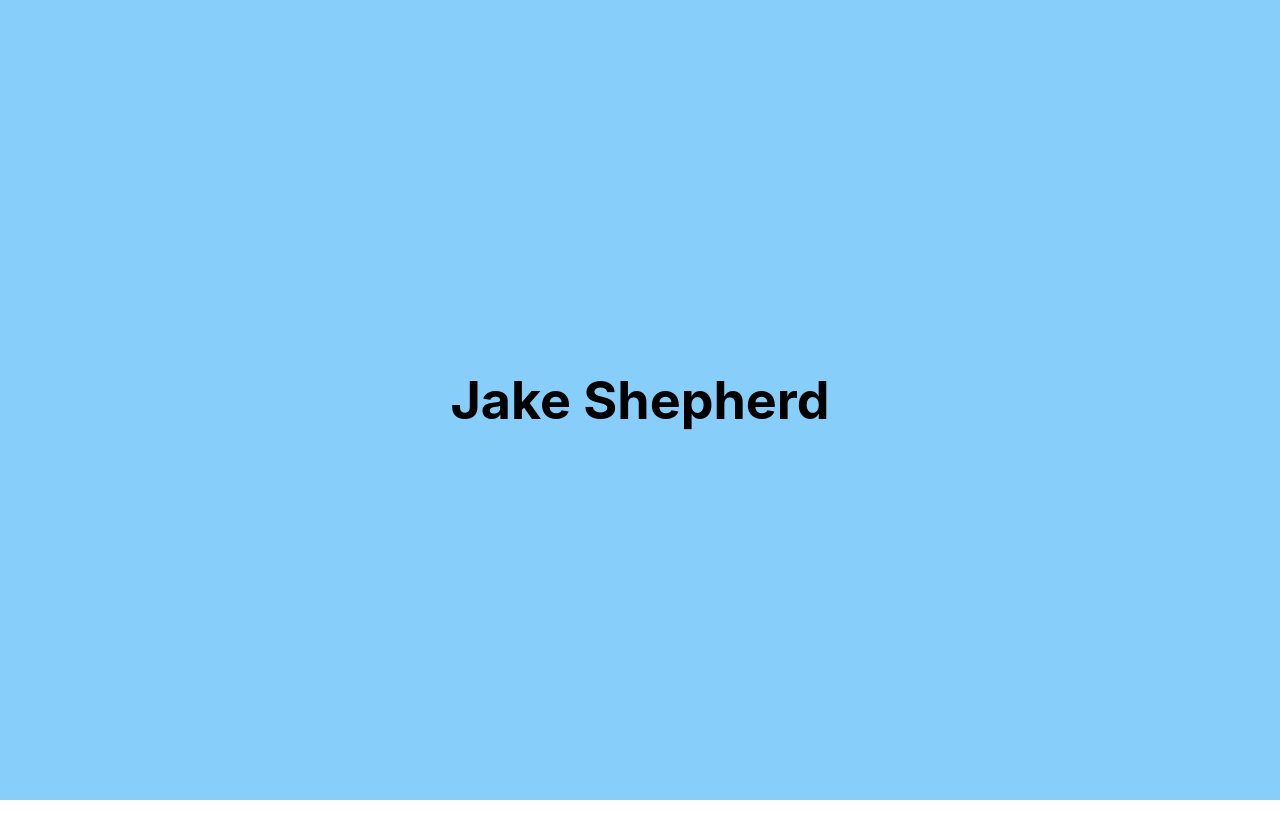
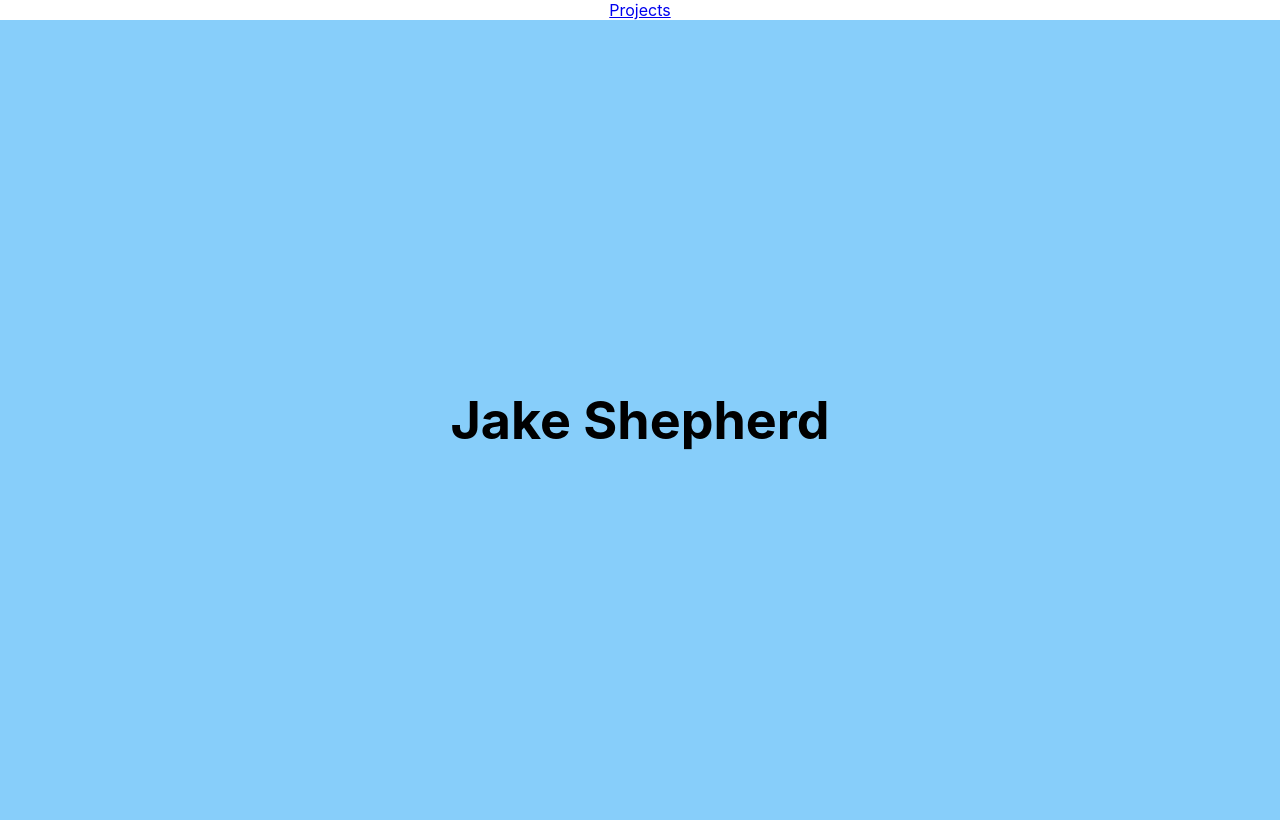
Before and after one commit to jakeshepherd/jakeshepherd.github.io, a React (Create React App) app: page / in a window 1280 px wide. Built offline with nearby package versions, Linux system fonts and the light colour scheme.

Commit message:
Start navbar

```diff
--- a/package.json
+++ b/package.json
@@ -7,6 +7,7 @@
     "@testing-library/react": "^9.5.0",
     "@testing-library/user-event": "^7.2.1",
     "react": "^16.13.1",
+    "react-bootstrap": "^1.3.0",
     "react-dom": "^16.13.1",
     "react-scripts": "3.4.1"
   },
--- a/src/App.js
+++ b/src/App.js
@@ -1,9 +1,13 @@
 import React from 'react';
 import './App.css';
+import Navbar from 'react-bootstrap/Navbar'
 
 function App() {
     return (
         <div className="App">
+            <Navbar bg="dark" variant="dark">
+                <Navbar.Brand href="#home">Projects</Navbar.Brand>
+            </Navbar>
             <header className="App-header">
                 <h1>Jake Shepherd</h1>
             </header>
```
